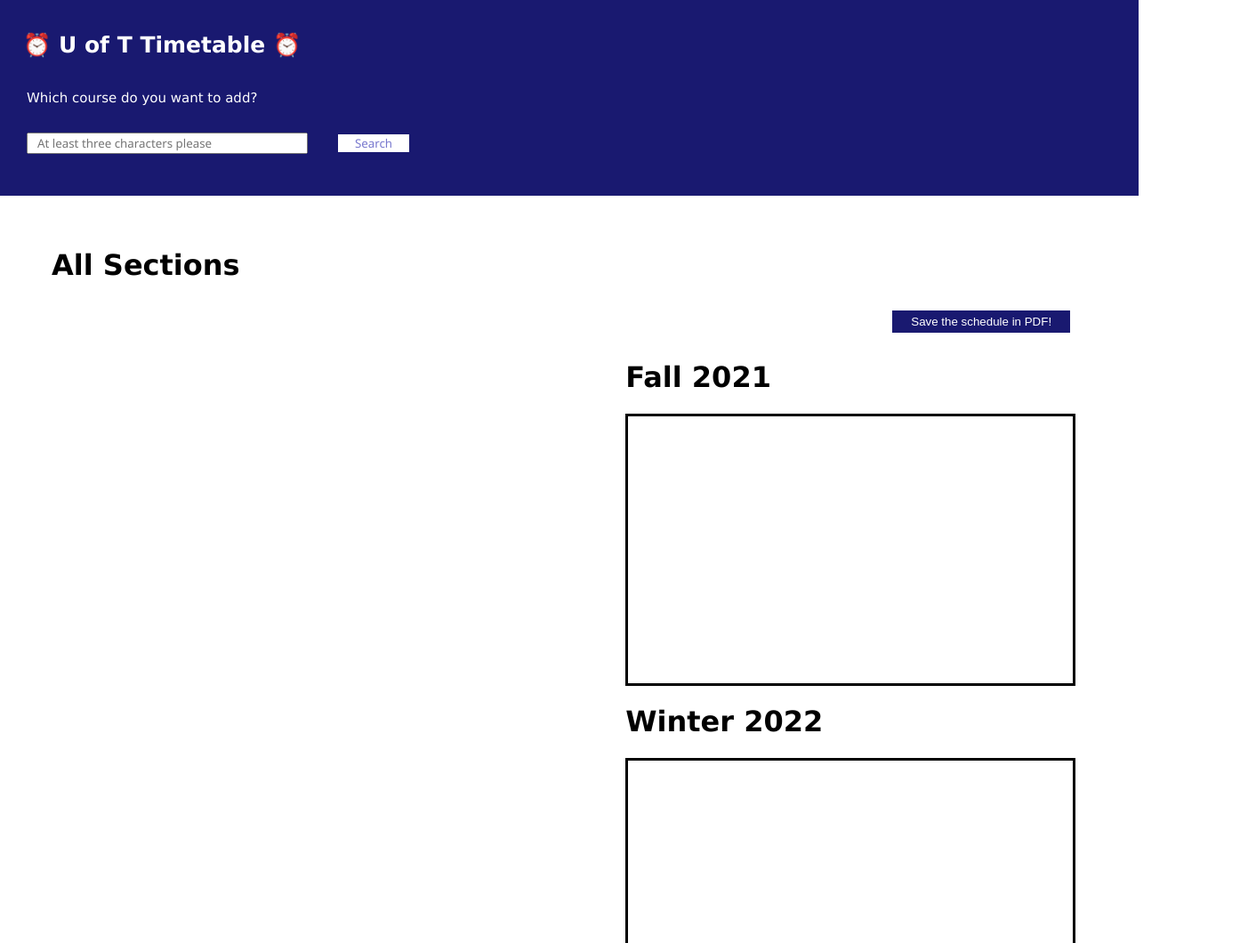
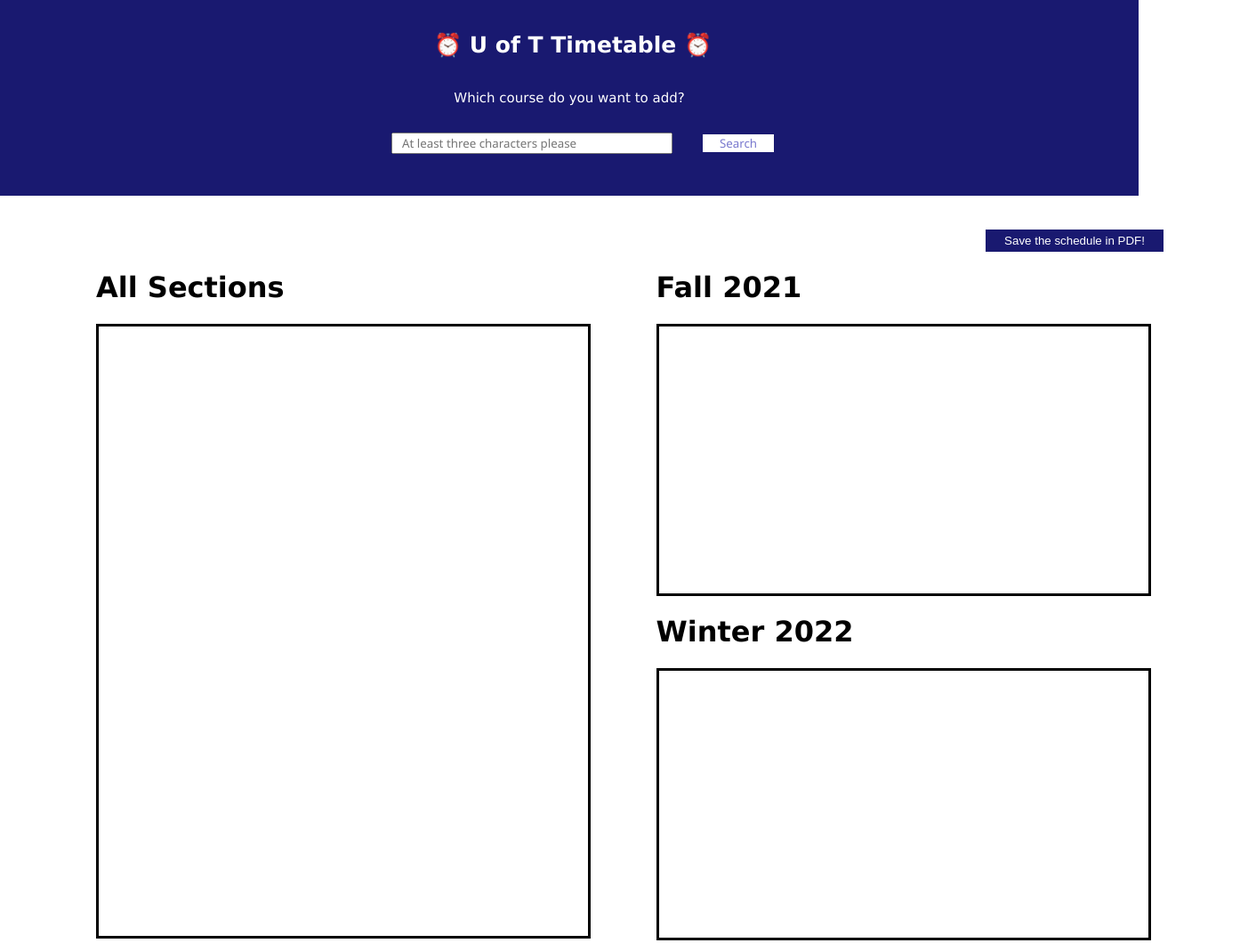
Before and after one commit to eun-chae-s/Course-scheduler, a plain HTML site: page main.html in a window 1280 px wide. Shown: the top 1060 px of the page at 89% size, 1394 px wide, since content can reach past the window. Drawn offline with Linux system fonts and the light colour scheme.

Commit message:
Remodify the structure

```diff
--- a/css/main.css
+++ b/css/main.css
@@ -8,6 +8,7 @@
   background-color: midnightblue;
   overflow-x: hidden;
   padding-top: 20px;
+  text-align: center;
 }
 .topbar h1 {
   padding: 6px 8px 6px 16px;
@@ -48,12 +49,9 @@
   background-color: rgb(120, 120, 206);
   color: white;
 }
-.bottom {
-  top: 200;
-}
 .course {
-  margin-top: 250px;
   margin-left: 50px;
+  margin-right: 50px;
   display: inline-block;
 }
 .course h1 {
@@ -61,30 +59,37 @@
     "Lucida Sans Unicode", Geneva, Verdana, sans-serif;
   display: inline-block;
   width: 300px;
+  margin-left: 50px;
+  margin-right: 50px;
 }
 .schedule {
-  margin-left: 55%;
-  margin-right: 10px;
   display: inline-block;
+  margin-left: 50px;
+  margin-right: 50px;
 }
 .schedule h1 {
   font-family: "Lucida Sans", "Lucida Sans Regular", "Lucida Grande",
     "Lucida Sans Unicode", Geneva, Verdana, sans-serif;
   display: inline-block;
   width: 300px;
+  margin-left: 100px;
+  margin-right: 50px;
 }
 select {
   font-family: "Segoe UI", Tahoma, Geneva, Verdana, sans-serif;
 }
 .fall-schedule,
 .winter-schedule {
-  width: 500px;
+  width: 550px;
   height: 300px;
   border: solid;
+  margin-left: 100px;
+  margin-right: 50px;
 }
 .save {
-  margin: 10px;
-  margin-left: 300px;
+  margin-top: 250px;
+  margin-left: 1100px;
+  margin-bottom: 0px;
   width: 60px;
   background-color: midnightblue;
   color: white;
@@ -98,3 +103,15 @@
   color: midnightblue;
   background-color: white;
 }
+.bottom:after {
+  content: "";
+  display: table;
+  clear: both;
+}
+.sections {
+  width: 550px;
+  height: 685px;
+  border: solid;
+  margin-left: 50px;
+  margin-right: 50px;
+}
--- a/main.html
+++ b/main.html
@@ -16,12 +16,19 @@
             <button type="submit">Search</button>
         </div>
     </div>
-    <div class="bottom">
+    <button class="save">Save the schedule in PDF!</button>
+    <div style="display:block; width:1159px;">
+        <div style="width:50%; float:left; display: inline-block;">
             <div class="course">
                 <h1>All Sections</h1>
+                <div class="sections">
+
                 </div>
+            </div>
+        </div>
+        <div style="width:50%; float:left; display: inline-block;">
             <div class="schedule">
-            <button class="save">Save the schedule in PDF!</button>
+
                 <h1>Fall 2021</h1>
                 <div class="fall-schedule">
 
@@ -32,5 +39,6 @@
                 </div>
             </div>
         </div>
+      </div>
 </body>
 </html>
```
Lines whose indentation alone changed are shown as unchanged.
